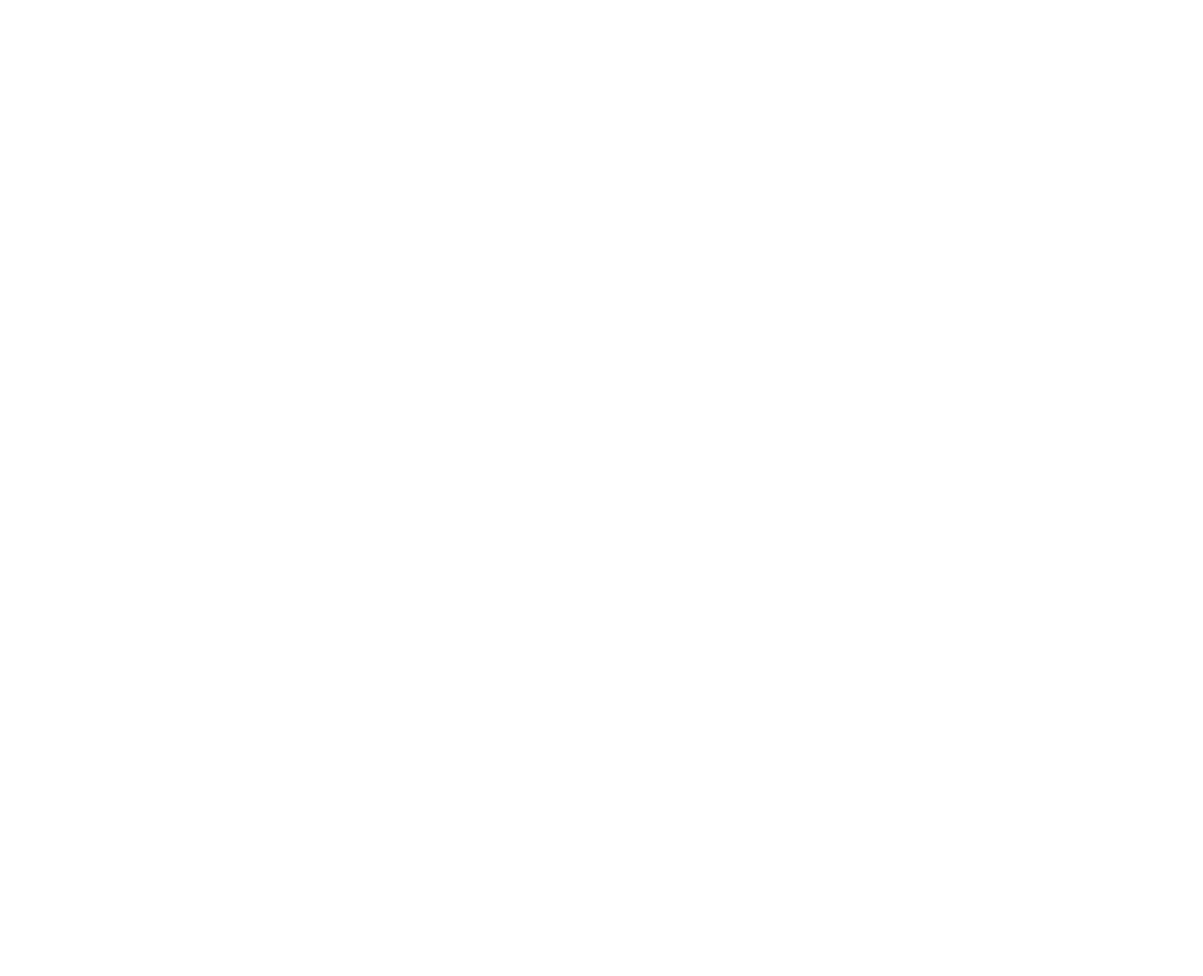
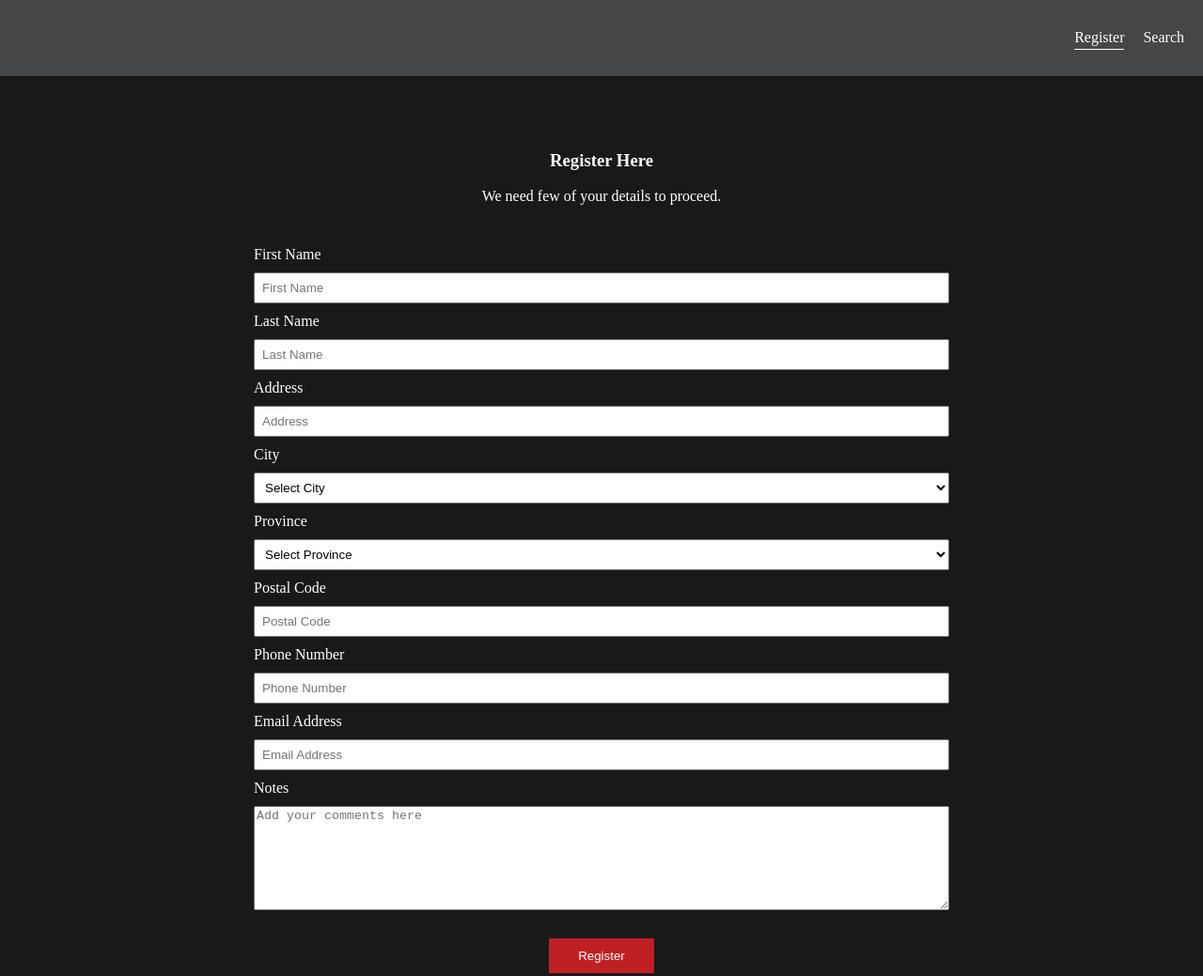
Before and after one commit to ssamal2801/SwagatSamalA4, a plain HTML site: page index.html in a window 1280 px wide. Shown: the whole page at 94% size. Before the commit the page ends 800 px from the top, so only its background shows below. Drawn offline with nearby package versions, Linux system fonts and the light colour scheme.

Commit message:
Registration implementation.

```diff
--- /dev/null
+++ b/css/styles.css
@@ -0,0 +1,96 @@
+* {
+  box-sizing: border-box;
+}
+
+html,
+body {
+  margin: 0;
+  padding: 0;
+  color: #fff;
+  background-color: #19191a;
+}
+
+header {
+  width: 100%;
+  display: flex;
+  justify-content: flex-end;
+  padding: 10px;
+  background-color: #454647;
+}
+
+header ul.menu {
+  list-style: none;
+  display: flex;
+}
+
+header ul.menu li {
+  padding: 5px 10px;
+}
+
+header ul.menu li a {
+  color: #fff;
+  text-decoration: none;
+}
+
+header ul.menu li a::after {
+  content: "";
+  position: relative;
+  display: block;
+  height: 1px;
+  width: 0;
+  border-radius: 16px;
+  background: #fff;
+  bottom: -3px;
+  left: 0;
+  z-index: 1;
+  transition: all 0.3s ease-out 0s;
+}
+
+header ul.menu li a.active::after {
+  width: 100%;
+}
+
+.dnone {
+  display: none;
+}
+
+.container {
+  max-width: 800px;
+  margin: 30px auto;
+  padding: 30px;
+}
+
+.container h3,
+.container p {
+  text-align: center;
+}
+
+.form {
+  display: flex;
+  flex-direction: column;
+  align-items: center;
+  width: 100%;
+}
+
+.form .form-element {
+  width: 100%;
+  display: flex;
+  flex-direction: column;
+}
+
+.form .form-element label {
+  margin: 10px 0;
+}
+
+.form .form-element input,
+.form .form-element select {
+  padding: 7px;
+}
+
+.form #register {
+  padding: 10px 30px;
+  margin-top: 30px;
+  background-color: #bf2026;
+  color: #fff;
+  border: 1px solid #bf2026;
+}
--- a/index.html
+++ b/index.html
@@ -1,8 +1,132 @@
+<!DOCTYPE html>
 <html>
   <head>
-    <title>SwagatSamal_PROG8170_A4</title>
+    <title>PROG8170 - Assignment 4</title>
+    <link rel="stylesheet" href="./css/styles.css" />
   </head>
   <body>
-    <div></div>
+    <header>
+      <ul class="menu">
+        <li><a class="active" href="./index.html">Register</a></li>
+        <li><a href="./search.html">Search</a></li>
+      </ul>
+    </header>
+    <div class="container">
+      <h3>Register Here</h3>
+      <p>We need few of your details to proceed.</p>
+
+      <form class="form" method="POST">
+        <div class="form-element">
+          <label for="fname">First Name</label>
+          <input
+            type="text"
+            class="form-field"
+            name="fname"
+            placeholder="First Name"
+            value=""
+          />
+        </div>
+        <div class="form-element">
+          <label for="lname">Last Name</label>
+          <input
+            type="text"
+            class="form-field"
+            name="lname"
+            placeholder="Last Name"
+            value=""
+          />
+        </div>
+        <div class="form-element">
+          <label for="address">Address</label>
+          <input
+            type="text"
+            class="form-field"
+            name="address"
+            placeholder="Address"
+            value=""
+          />
+        </div>
+        <div class="form-element">
+          <label for="city">City</label>
+          <select name="city" class="form-field">
+            <option value="" disabled selected>Select City</option>
+            <option value="Toronto">Toronto</option>
+            <option value="Montréal">Montréal</option>
+            <option value="Vancouver">Vancouver</option>
+            <option value="Calgary">Calgary</option>
+            <option value="Edmonton">Edmonton</option>
+            <option value="Ottawa">Ottawa</option>
+            <option value="Mississauga">Mississauga</option>
+            <option value="Winnipeg">Winnipeg</option>
+          </select>
+        </div>
+        <div class="form-element">
+          <label for="province">Province</label>
+          <select name="province" class="form-field">
+            <option value="" disabled selected>Select Province</option>
+            <option value="Alberta">Alberta</option>
+            <option value="British Columbia">British Columbia</option>
+            <option value="Manitoba">Manitoba</option>
+            <option value="New Brunswick">New Brunswick</option>
+            <option value="Newfoundland and Labrador">
+              Newfoundland and Labrador
+            </option>
+            <option value="Northwest Territories">Northwest Territories</option>
+            <option value="Nova Scotia">Nova Scotia</option>
+            <option value="Nunavut">Nunavut</option>
+            <option value="Ontario">Ontario</option>
+            <option value="Prince Edward Island">Prince Edward Island</option>
+            <option value="Quebec">Quebec</option>
+            <option value="Saskatchewan">Saskatchewan</option>
+            <option value="Yukon">Yukon</option>
+          </select>
+        </div>
+        <div class="form-element">
+          <label for="pcode">Postal Code</label>
+          <input
+            type="text"
+            class="form-field"
+            name="pcode"
+            placeholder="Postal Code"
+            value=""
+          />
+        </div>
+        <div class="form-element">
+          <label for="phone">Phone Number</label>
+          <input
+            type="text"
+            class="form-field"
+            name="phone"
+            placeholder="Phone Number"
+            value=""
+          />
+        </div>
+        <div class="form-element">
+          <label for="email">Email Address</label>
+          <input
+            type="email"
+            class="form-field"
+            name="email"
+            placeholder="Email Address"
+            value=""
+          />
+        </div>
+        <div class="form-element">
+          <label for="notes">Notes</label>
+          <textarea
+            class="form-field"
+            name="notes"
+            placeholder="Add your comments here"
+            rows="7"
+          ></textarea>
+        </div>
+        <input type="submit" id="register" name="register" value="Register" />
+      </form>
+    </div>
+    <div class="record dnone">
+      <a href="./viewRecord.html">View Record</a>
+    </div>
+    <script src="https://ajax.googleapis.com/ajax/libs/jquery/3.5.1/jquery.min.js"></script>
+    <script src="./js/functions.js"></script>
   </body>
 </html>
--- /dev/null
+++ b/js/functions.js
@@ -0,0 +1,50 @@
+$(document).ready(function () {
+  var pcodeRegex = /^(\d{5}(-\d{4})?|\d[A-Z]\d ?[A-Z]\d[A-Z])$/,
+    phoneRegex = /^\(?\d{3}\)?[-]?\d{3}[\s.-]\d{4}$/;
+
+  let userInfo = JSON.parse(localStorage.getItem("userInfo")) || [];
+  if (userInfo.length > 0) {
+    $(".record").removeClass("dnone");
+  }
+
+  let formValidation = function () {
+    let flag = true;
+    $(".form-field").each((index, item) => {
+      if ($(item).val() == null || $(item).val() === "") {
+        alert("Please fill all the fields!");
+        flag = false;
+        return false;
+      }
+    });
+    if (flag) {
+      if (!pcodeRegex.test($(".container .form input[name='pcode']").val())) {
+        flag = false;
+        alert(
+          "Postal Code (Acceptable format: NAN ANA – where 'A' is any alphabetic character and 'N' is avalid numeric digit)"
+        );
+      }
+      if (!phoneRegex.test($(".container .form input[name='phone']").val())) {
+        flag = false;
+        alert("Acceptable formats: 123-123-1234, or (123)123-1234");
+      }
+      if (flag) {
+        var formData = $(".container .form").serializeArray();
+        var userInfo = JSON.parse(localStorage.getItem("userInfo")) || [];
+        var info = {};
+        formData.forEach((item) => {
+          info[item.name] = item.value;
+        });
+        userInfo.push(info);
+        localStorage.setItem("userInfo", JSON.stringify(userInfo));
+        $(".record").removeClass("dnone");
+        alert("Welcome! You are a member now.");
+      }
+    }
+  };
+
+  $("#register").on("click", function (e) {
+    e.preventDefault();
+    e.stopPropagation();
+    formValidation();
+  });
+});
```
